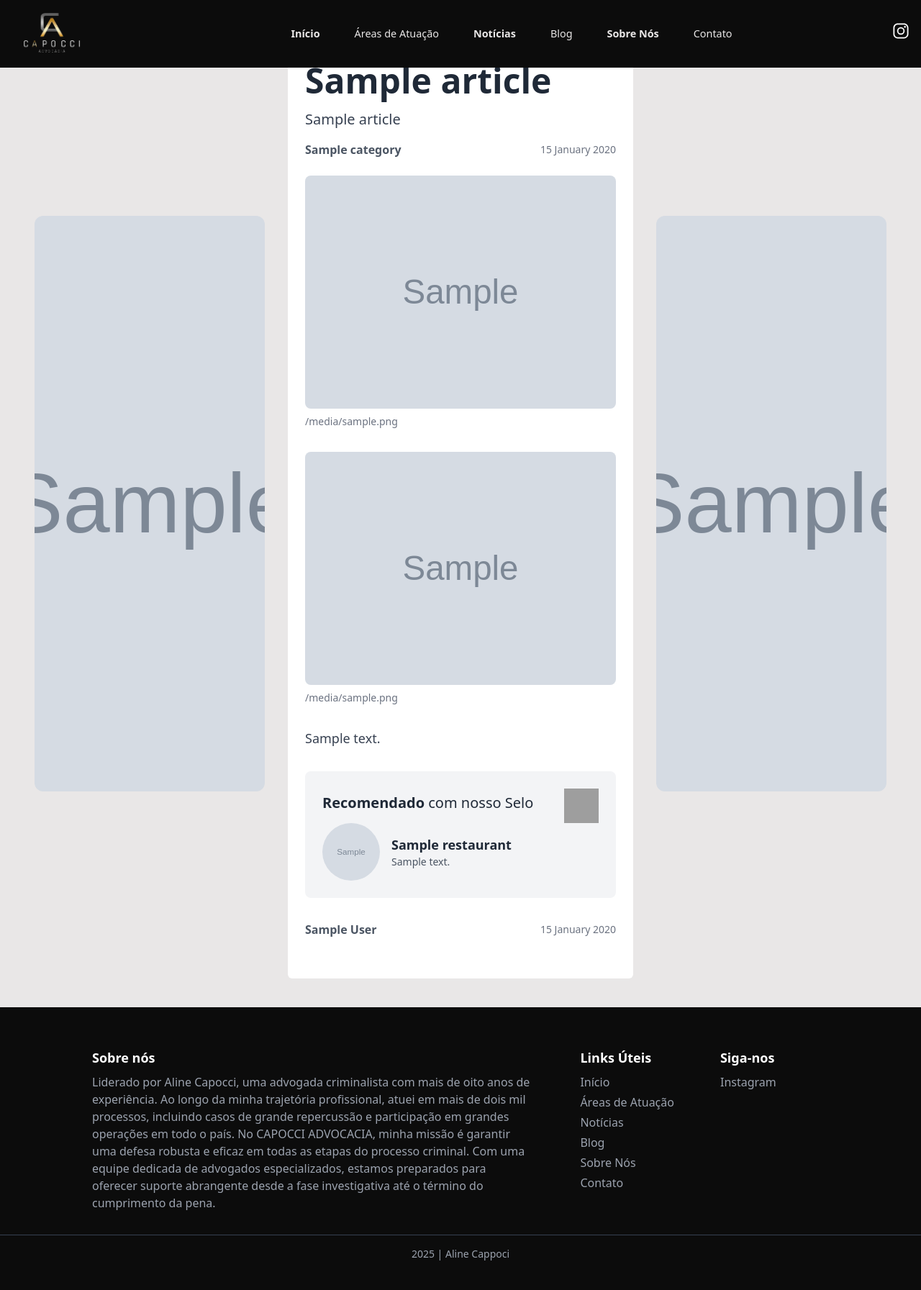
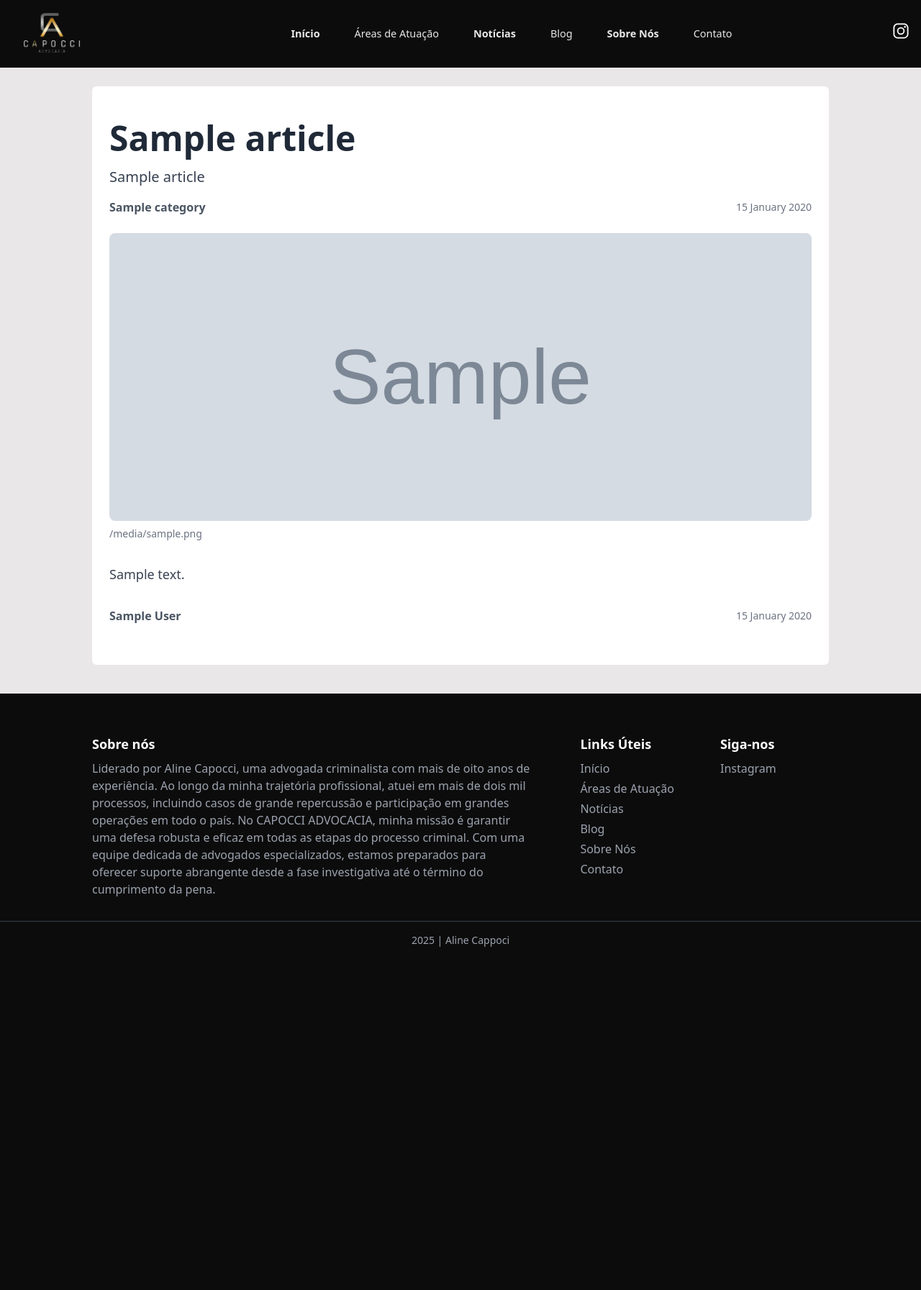
Before and after one commit to Rafael-273/blog_institucional, a Django app: template blog/templates/front/article.html in a window 1280 px wide. Shown: the whole page at 72% size. After the commit the page ends 1316 px from the top, so only its background shows below. Run offline with Django 5.2, Linux system fonts and the light colour scheme; the template is opened without the code that fills it: most values are stand-ins (such as "Sample title", 1, 10 or a date in 2020); grey boxes marked "Sample" are stand-in pictures; some libraries are stand-ins or nearby versions; grey boxes are pictures that could not be loaded.

```diff
--- a/blog/templates/front/article.html
+++ b/blog/templates/front/article.html
@@ -8,17 +8,7 @@ Onde Comer em Maricá
 {% block content %}
 
 <section class="content-page flex flex-col lg:flex-row p-4 sm:p-6 lg:px-8 lg:py-10 md:gap-4">
-    <div id="article-recommendation-left" class="vertical-ads flex flex-col justify-center gap-4 px-4 hidden lg:flex lg:flex-col lg:gap-4">
-        {% for ad in ads.recommendations_left %}
-            <div class="ad-slide vertical-ad w-80 h-screen rounded-lg hidden opacity-0">
-                <a href="{{ ad.link }}" target="_blank">
-                    <img src="{{ ad.image.url }}" alt="{{ ad.title }}" class="w-full h-full object-cover rounded-xl">
-                </a>
-            </div>
-        {% endfor %}
-    </div>
-
-    <div class="article-content mx-auto w-full lg:max-w-3xl xl:max-w-5xl p-4 sm:p-6 bg-white rounded-md">
+    <div class="article-content mx-auto w-full lg:max-w-3xl xl:max-w-5xl p-4 sm:p-6 bg-white rounded-md mt-24 md:mt-20">
         <div class="title flex flex-col gap-2 sm:gap-4 py-4 lg:py-6">
             <h1 class="article-title text-3xl sm:text-3xl lg:text-5xl font-bold text-gray-800 leading-tight">{{ article.title }}</h1>
             <h2 class="article-subtitle text-base sm:text-lg lg:text-xl text-gray-700">{{ article.subtitle }}</h2>
@@ -39,66 +29,15 @@ Onde Comer em Maricá
             {% endif %}
         </div>
 
-        {% for section in article.sections.all %}
-            {% if section.image %}
-            <div class="cover mb-4 sm:mb-8">
-                <img src="{{ section.image.url }}" alt="Imagem da Seção" class="w-full max-h-[30rem] sm:max-h-[20rem] md:max-h-[25rem] rounded-lg object-cover">
-                {% if section.caption_image %}
-                    <p class="text-sm text-gray-500 mt-2">{{ section.caption_image }}</p>
-                {% endif %}
-            </div>
-            {% endif %}
-            {% if section.content %}
-            <div class="mb-4 sm:mb-8">
-                <p class="text-base sm:text-lg text-gray-700 leading-relaxed">{{ section.content }}</p>
-            </div>
-            {% endif %}
-        {% endfor %}
-
-        {% if restaurant %}
-            <a href="{% url 'restaurant_detail' restaurant.slug %}">
-                <div class="restaurant-section bg-gray-100 p-6 rounded-lg my-8 bounce-animation">
-                    <div class="flex w-full justify-center md:justify-between items-center">
-                        <h3 class="text-96 md:text-xl text-gray-800 mb-2 text-center md:text-left"><b>Recomendado</b> com nosso Selo</h3>
-                        <img src="{% static 'assets/selo.svg' %}" alt="{{ restaurant.name }}" class="w-12 h-12 md:w-12 md:h-12 object-cover ml-2 hidden md:flex">
-                    </div>
-                    <div class="flex flex-col sm:flex-row items-center gap-4">
-                        <img src="{{ restaurant.logo.url }}" alt="{{ restaurant.name }}" class="w-24 h-24 md:w-20 md:h-20 rounded-full object-cover sm:mb-0">
-                        <div class="flex flex-col text-center sm:text-left items-center sm:items-start">
-                            <h4 class="text-lg font-bold text-gray-800 mb-2 md:mb-0">{{ restaurant.name }}</h4>
-                            <p class="text-sm text-gray-600">{{ restaurant.description|truncatewords:40 }}</p>
-                        </div>
-                    </div>
-                </div>
-            </a>
-        {% endif %}
+        <div class="mb-4 sm:mb-8">
+            <p class="text-base sm:text-lg text-gray-700 leading-relaxed">{{ article.content }}</p>
+        </div>
 
         <div class="flex flex-col sm:flex-row justify-between items-start sm:items-center mb-4 sm:mb-8 gap-2 w-full">
             <span class="text-gray-600 font-bold text-sm sm:text-base">{{ article.author }}</span>
             <span class="text-gray-500 text-xs sm:text-sm">{{ article.created_at|date:"d F Y" }}</span>
         </div>
     </div>
-
-    <div id="article-recommendation-right" class="vertical-ads flex flex-col justify-center gap-4 px-4 hidden lg:flex lg:flex-col lg:gap-4">
-        {% for ad in ads.recommendations_right %}
-            <div class="ad-slide vertical-ad w-full h-64 rounded-lg lg:w-80 lg:h-screen hidden opacity-0">
-                <a href="{{ ad.link }}" target="_blank">
-                    <img src="{{ ad.image.url }}" alt="{{ ad.title }}" class="w-full h-full object-cover rounded-xl">
-                </a>
-            </div>
-        {% endfor %}
-    </div>
-
-    <div id="article-recommendation-mobile" class="horizontal-ad w-full px-4 md:px-0 h-40 md:h-48 lg:h-56 overflow-hidden flex md:hidden">
-        {% for ad in ads.recommendations_mobile %}
-            <div class="ad-slide w-full">
-                <a href="{{ ad.link }}" target="_blank">
-                    <img src="{{ ad.image.url }}" alt="{{ ad.title }}" class="w-full h-full object-cover rounded-xl">
-                </a>
-            </div>
-        {% endfor %}
-    </div>
-
 </section>
 
 <script>
```
Also changed, not shown: blog/templates/front/home.html (+30 -2 lines), blog/media/article_covers/FUNDO_SITE_2.jpg (added), blog/static/assets/advocacia_background.jpg, blog/static/assets/home_background.jpg, 1 other file.
